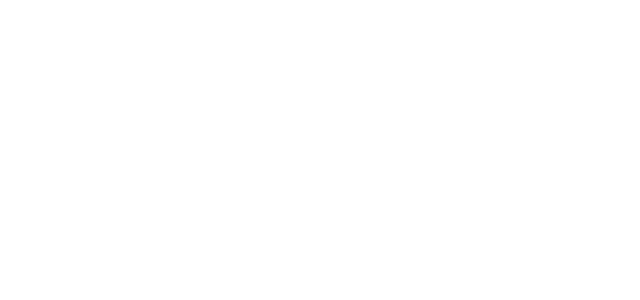
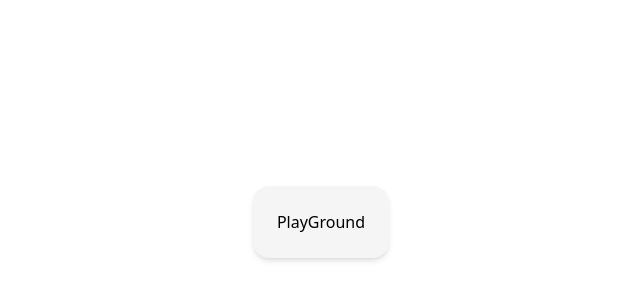
Before and after one commit to a7medhassanmohi/Toast, a React (Vite) app: page / in a window 1280 px wide. Shown: the part 178-478 px from the top of the page, without its empty margins (319-959 px from the left). Built offline with nearby package versions, Linux system fonts and the light colour scheme.

Commit message:
add play ground

```diff
--- a/src/App.tsx
+++ b/src/App.tsx
@@ -1,11 +1,11 @@
 
 import styles from "./App.module.scss"
-import { ToastProvider } from "./Components"
+import { ToastProvider,PlayGround } from "./Components"
 function App() {
 
   return (
     <ToastProvider>
-
+    <PlayGround/>
     </ToastProvider>
   )
 }
--- /dev/null
+++ b/src/Components/Toast/PlayGround.tsx
@@ -0,0 +1,16 @@
+import React from 'react'
+import { useToast } from '.'
+
+type Props = {}
+
+export const PlayGround = (props: Props) => {
+    const {add}=useToast()
+  return (
+    <div className='flex justify-center items-center p-6 min-h-screen min-w-screen dark:bg-gradient-to-br from-[#333867] to-[#17193b]'>
+
+        <div className="bg-neutral-100 dark:bg-black/30 max-w-md rounded-2xl p-6 shadow-md">
+        PlayGround
+        </div>
+        </div>
+  )
+}
--- a/src/Components/Toast/index.ts
+++ b/src/Components/Toast/index.ts
@@ -1 +1,2 @@
 export * from "./useToast"
+export * from "./PlayGround"
--- a/src/Components/Toast/useToast.tsx
+++ b/src/Components/Toast/useToast.tsx
@@ -1,6 +1,7 @@
 import { FC, ReactNode, RefObject, createContext, useContext, useState } from "react";
 import { ToastContextType, ToastPositionType, ToastProps } from "./types";
 import clsx from "clsx";
+import { positionClasses } from "./utils";
 
 const ToastContext=createContext<ToastContextType>({
     add: () => {},
@@ -32,6 +33,7 @@ return(
    <ToastContext.Provider value={{add,remove,position}}>
       {children}
       <div className={clsx(
+        positionClasses[position],
         "fixed w-screen max-w-xs z-100"
       )}>
           {toasts.map((toast) => (
--- /dev/null
+++ b/src/Components/Toast/utils.tsx
@@ -0,0 +1,10 @@
+import { ToastPositionType } from "./types";
+
+export const positionClasses:Record<ToastPositionType,string>={
+ topRight: "top-0 right-1",
+  topCenter: "top-0 right-1/2 translate-x-1/2",
+  topLeft: "top-0 left-1",
+  bottomLeft: "bottom-0 left-1",
+  bottomCenter: "bottom-0 right-1/2 translate-x-1/2",
+  bottomRight: "bottom-0 right-1",
+}
```
